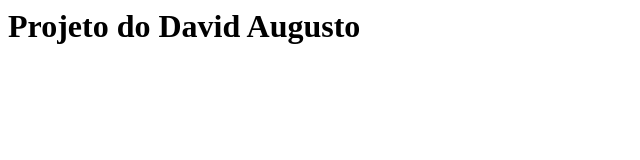
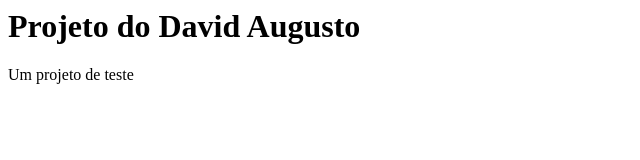
Before and after one commit to daviaugusto222/curso-git, a plain HTML site: page index.html in a window 1280 px wide. Shown: the whole page, without its empty margins (0-640 px from the left). Drawn offline with Linux system fonts and the light colour scheme.

Commit message:
Subtitulo

```diff
--- a/index.html
+++ b/index.html
@@ -3,5 +3,6 @@
 	</head>
 	<body>
 		<h1>Projeto do David Augusto</h1>
+		<p>Um projeto de teste</p>
 	</body>
 </html>
```
